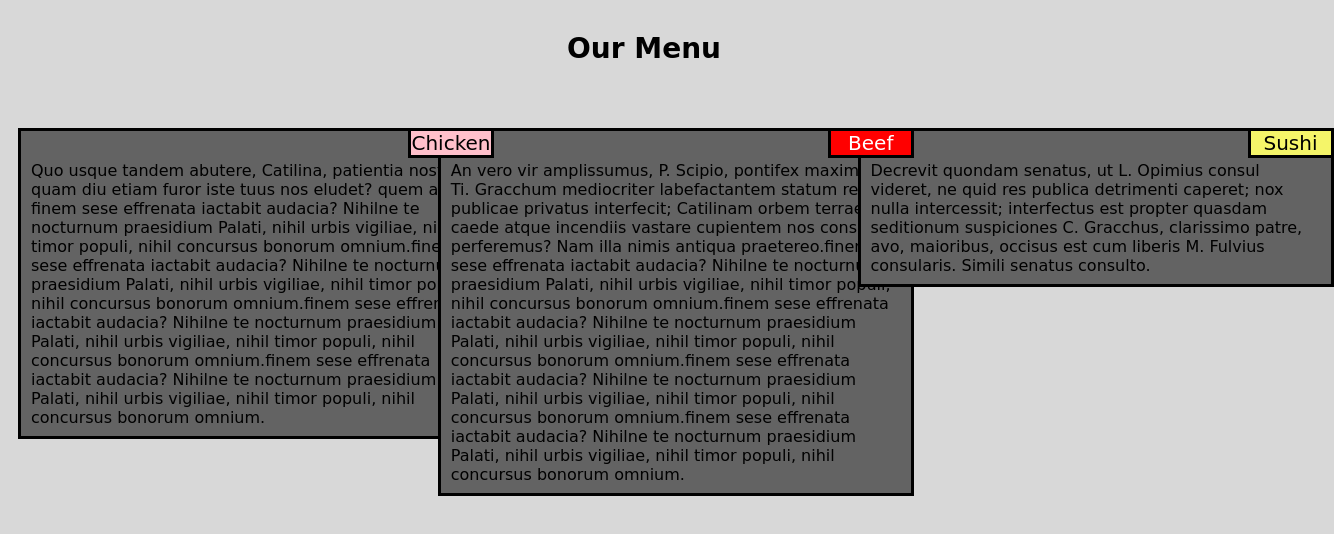
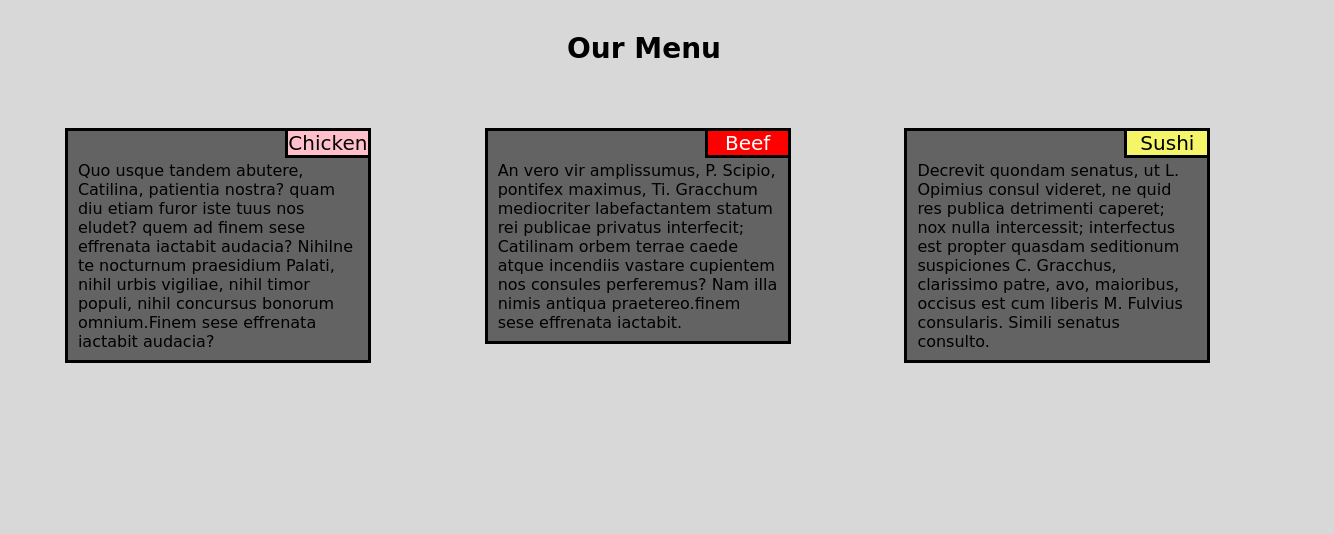
Before and after one commit to JohnSymeon/CSS-HTML-module2, a plain HTML site: page site/index.html in a window 1280 px wide. Shown: the whole page, 1334 px wide, since content can reach past the window. Drawn offline with Linux system fonts and the light colour scheme; a web font is replaced by a local one.

Commit message:
revision

```diff
--- a/site/index.html
+++ b/site/index.html
@@ -13,38 +13,28 @@
 <div id="title"> Our Menu</div>
 <div class ="row">
     <div class = "col-lg-4 col-md-6 col-sm-12">
-
         <div class ="row">
-            <div class = "col-lg-4 col-md-4 col-sm-4">
+            <div class = "col-lg-12 col-md-6 col-sm-12">
                 <p id="title_box" class = "left"> Chicken</p>
             </div>
-
         </div>
-
         <p  id="border_box"> Quo usque tandem abutere, Catilina, patientia nostra? quam diu etiam furor iste tuus nos eludet?
             quem ad finem sese effrenata iactabit audacia? Nihilne te nocturnum praesidium Palati, nihil urbis vigiliae, nihil timor populi,
-            nihil concursus bonorum omnium.finem sese effrenata iactabit audacia? Nihilne te nocturnum praesidium Palati, nihil urbis vigiliae, nihil timor populi,
-            nihil concursus bonorum omnium.finem sese effrenata iactabit audacia? Nihilne te nocturnum praesidium Palati, nihil urbis vigiliae, nihil timor populi,
-            nihil concursus bonorum omnium.finem sese effrenata iactabit audacia? Nihilne te nocturnum praesidium Palati, nihil urbis vigiliae, nihil timor populi,
-            nihil concursus bonorum omnium.</p>
+            nihil concursus bonorum omnium.Finem sese effrenata iactabit audacia?</p>
         </div>
     <div  class = "col-lg-4 col-md-6 col-sm-12">
         <div class ="row">
-            <div class = "col-lg-4 col-md-4 col-sm-4">
+            <div class = "col-lg-12 col-md-6 col-sm-12">
                 <p id="title_box" class = "mid"> Beef</p>
             </div>
         </div>
         <p id="border_box"> An vero vir amplissumus, P. Scipio, pontifex maximus, Ti. Gracchum mediocriter labefactantem statum rei publicae privatus interfecit;
             Catilinam orbem terrae caede atque incendiis vastare cupientem nos consules perferemus?
-            Nam illa nimis antiqua praetereo.finem sese effrenata iactabit audacia? Nihilne te nocturnum praesidium Palati, nihil urbis vigiliae, nihil timor populi,
-            nihil concursus bonorum omnium.finem sese effrenata iactabit audacia? Nihilne te nocturnum praesidium Palati, nihil urbis vigiliae, nihil timor populi,
-            nihil concursus bonorum omnium.finem sese effrenata iactabit audacia? Nihilne te nocturnum praesidium Palati, nihil urbis vigiliae, nihil timor populi,
-            nihil concursus bonorum omnium.finem sese effrenata iactabit audacia? Nihilne te nocturnum praesidium Palati, nihil urbis vigiliae, nihil timor populi,
-            nihil concursus bonorum omnium.</p>
+            Nam illa nimis antiqua praetereo.finem sese effrenata iactabit.</p>
     </div>
     <div class = "col-lg-4 col-md-12 col-sm-12">
         <div class ="row">
-            <div class = "col-lg-12 col-md-4 col-sm-4">
+            <div class = "col-lg-12 col-md-12 col-sm-12">
                 <p id="title_box" class = "right"> Sushi</p>
             </div>
         </div>
--- a/site/style.css
+++ b/site/style.css
@@ -18,9 +18,10 @@ body{
     margin-top: 2.5%;
 }
 #border_box{
+
     border:3px solid black;
     background-color: #636363;
-    width:450px;
+    width:280px;
     height:auto;
     font-size: 16px;
     padding-bottom: 2%;
@@ -28,11 +29,11 @@ body{
     padding-left: 10px;
     padding-right: 10px;
     margin-top: 0;
-    margin-right: 10px;
-    margin-left:10px;
     color:black;
     z-index: -1;
     position:relative;
+    margin-left:auto;
+    margin-right:auto;
 
 }
 .left{
@@ -50,14 +51,12 @@ body{
 #title_box{
     width:80px;
     font-size: 125%;
-    margin-right: 10px;
-    margin-left: 10px;
+    margin-left:auto;
+    margin-right:auto;
+    left:110px;
     margin-top: 0px;
     margin-bottom: 0px;
     position:relative;
-    left:390px;
-    margin-block-start:0px;
-    margin-block-end:0px;
     text-align:center;
     border:3px solid black;
 }
@@ -112,6 +111,7 @@ body{
     .col-md-8, .col-md-9, .col-md-10, .col-md-11, .col-md-4, .col-md-12 {
         float: left;
     }
+
     .col-md-1{
         width:8.33%;
     }
@@ -147,6 +147,7 @@ body{
     }
     .col-mdlg-12{
         width:100%;
+
     }
 }
 @media(max-width:767px){
@@ -154,6 +155,10 @@ body{
     .col-sm-8, .col-sm-9, .col-sm-10, .col-sm-11, .col-sm-4, .col-sm-12 {
         float: left;
     }
+    /*
+    #border_box{
+        left:20vw;
+    }*/
     .col-sm-1{
         width:8.33%;
     }
```
